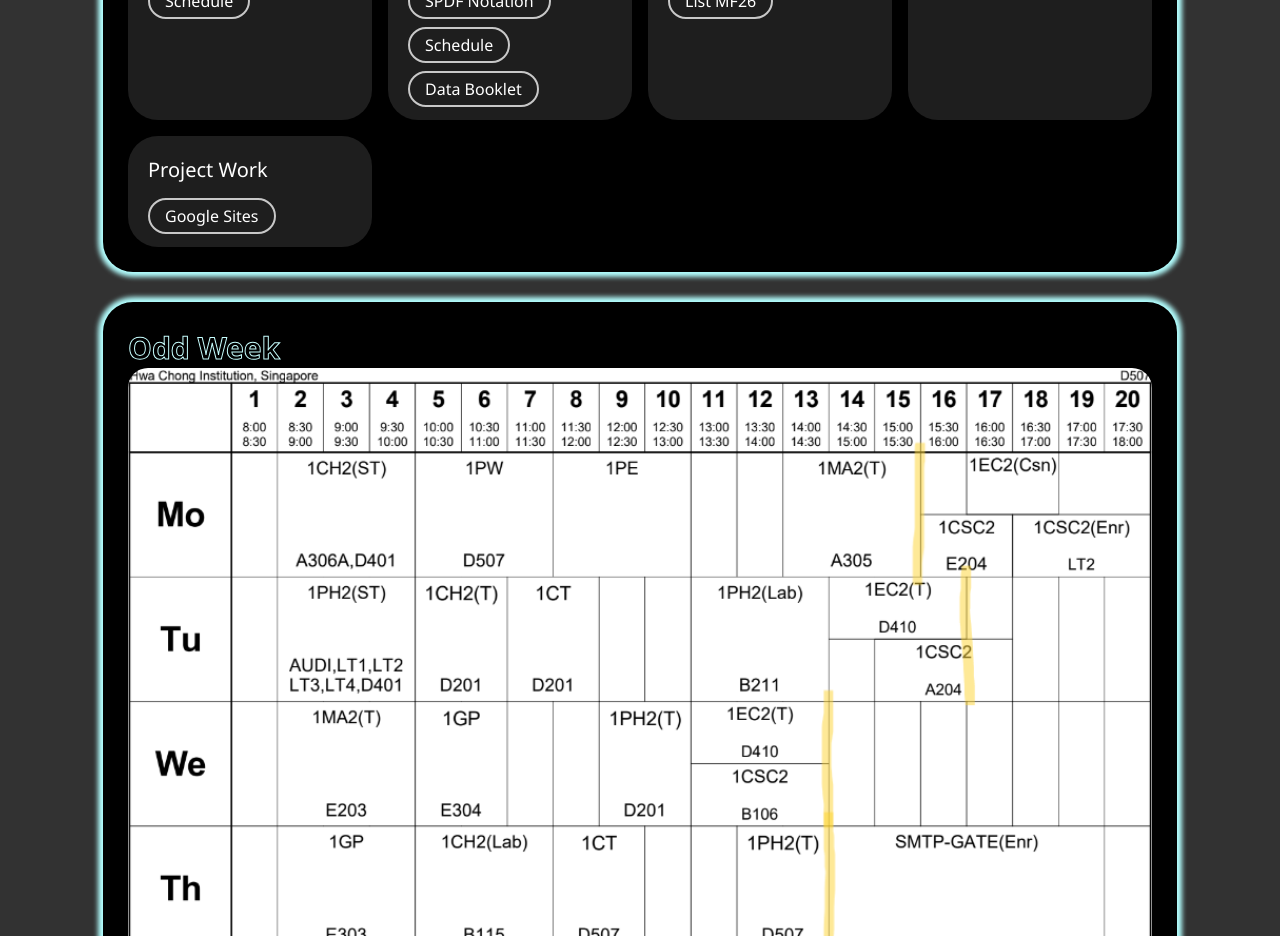
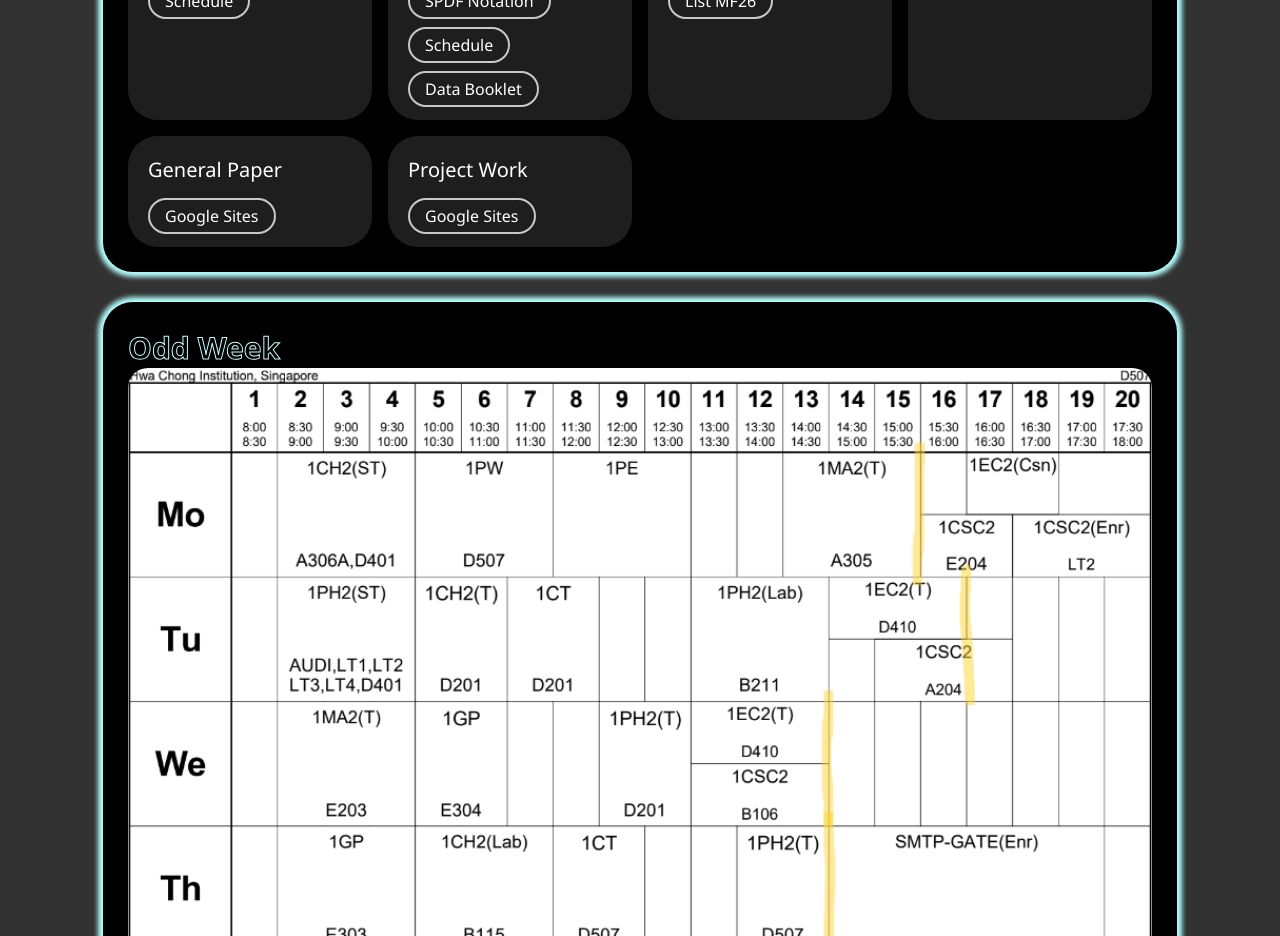
Before and after one commit to AXZET-5/LinkEye, a Vue app: page / in a window 1280 px wide. Shown: the part 900-1836 px from the top of the page. Built offline with nearby package versions, Linux system fonts and the light colour scheme.

Commit message:
Update GridContainer.vue

```diff
--- a/src/components/GridContainer.vue
+++ b/src/components/GridContainer.vue
@@ -68,6 +68,11 @@ defineProps({
       <br>
       <a class="Link" href="https://sites.google.com/hci.edu.sg/h2-econs-hub/home" target="_blank">Google Sites</a><br><br>
       <a class="Link" href="https://drive.google.com/drive/folders/1aRqqBIlqLxMrn_qSCGlUtq0zBMUFth_1" target="_blank">Panda Resources</a>
+    </div>
+    <div class="GridChild">
+      <p class="Subject">General Paper</p>
+      <br>
+      <a class="Link" href="https://sites.google.com/hci.edu.sg/2023-c1-microsites/microsites" target="_blank">Google Sites</a>
     </div>
     <div class="GridChild">
       <p class="Subject">Project Work</p>
```
